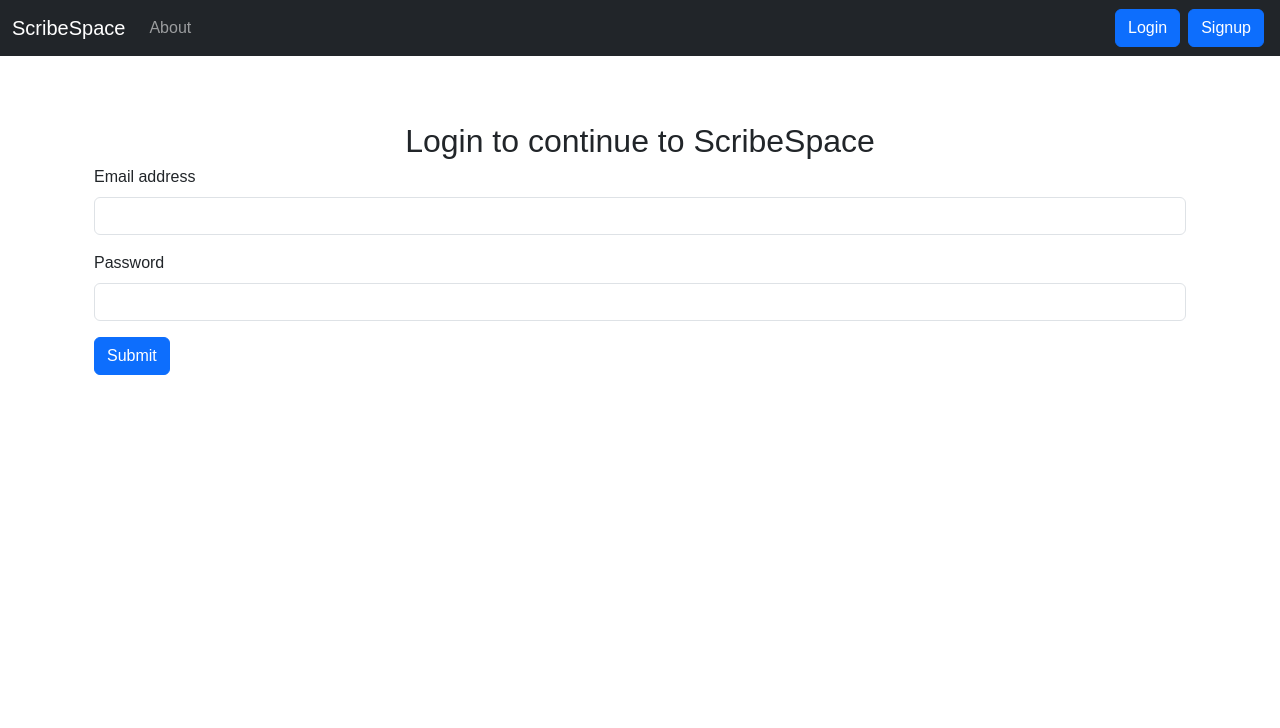
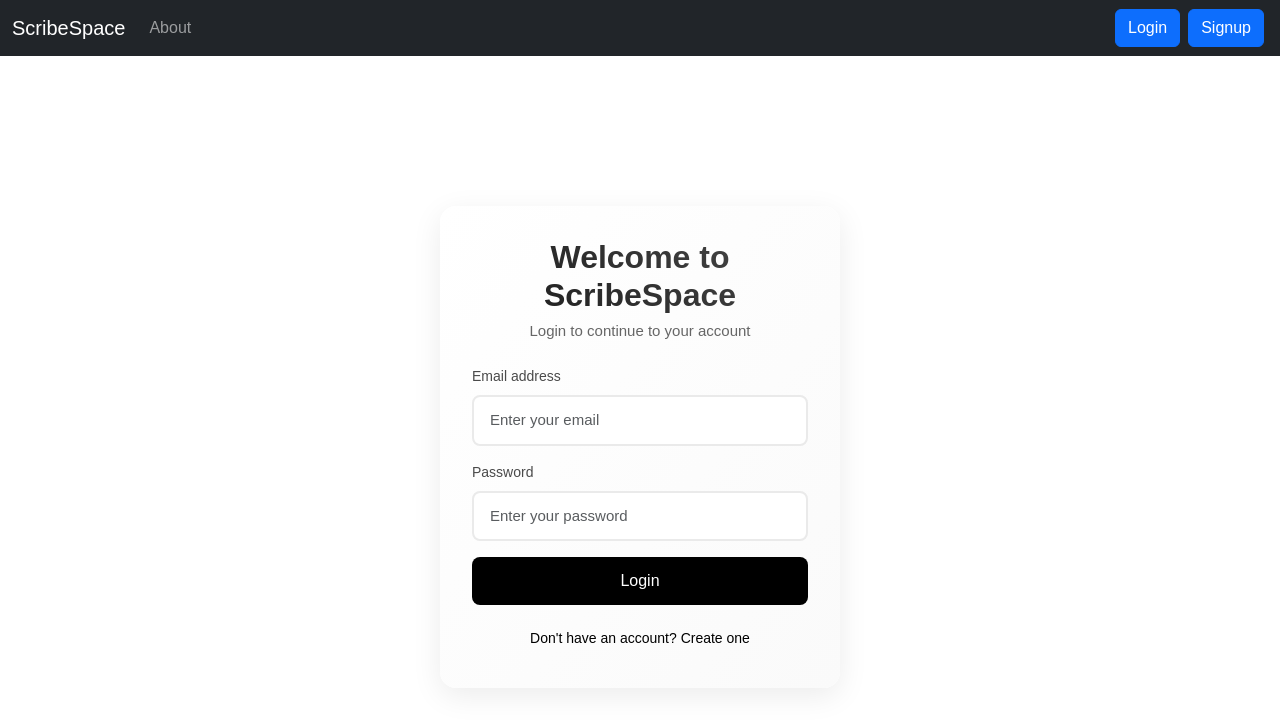
Before and after one commit to tourist03/Scribe-Script, a React (Create React App) app in the folder scribespace/: page /login in a window 1280 px wide. Shown: the top 728 px of the page. Built offline with nearby package versions, Linux system fonts and the light colour scheme.

Commit message:
Refactor Login component to improve user experience. Added loading state during login, updated styles for better UI, and enhanced accessibility with placeholder text and auto-complete attributes. Included a link for new users to create an account.

```diff
--- /dev/null
+++ b/scribespace/src/components/Login.css
@@ -0,0 +1,96 @@
+.login-container {
+    max-width: 400px;
+    margin: 100px auto;
+    padding: 32px;
+    border-radius: 16px;
+    box-shadow: 0 8px 30px rgba(0, 0, 0, 0.08);
+    background: linear-gradient(to bottom right, #ffffff, #fafafa);
+    text-align: center;
+    transition: transform 0.2s ease;
+  }
+
+  .login-container:hover {
+    transform: translateY(-2px);
+  }
+
+  h2 {
+    margin-bottom: 12px;
+    font-size: 28px;
+    font-weight: 700;
+    background: linear-gradient(45deg, #1a1a1a, #4a4a4a);
+    -webkit-background-clip: text;
+    -webkit-text-fill-color: transparent;
+  }
+
+  p {
+    margin-bottom: 24px;
+    color: #666;
+    font-size: 15px;
+  }
+
+  .form-control {
+    width: 100%;
+    padding: 12px 16px;
+    margin-bottom: 16px;
+    border: 2px solid #eaeaea;
+    border-radius: 8px;
+    font-size: 15px;
+    transition: all 0.2s ease;
+  }
+
+  .form-control:focus {
+    outline: none;
+    border-color: #000;
+    box-shadow: 0 0 0 3px rgba(0, 0, 0, 0.1);
+  }
+
+  .form-label {
+    display: block;
+    text-align: left;
+    margin-bottom: 8px;
+    color: #4a4a4a;
+    font-weight: 500;
+    font-size: 14px;
+  }
+
+  .btn-dark {
+    width: 100%;
+    padding: 12px;
+    background-color: #000;
+    color: #fff;
+    border: none;
+    border-radius: 8px;
+    font-size: 16px;
+    font-weight: 500;
+    cursor: pointer;
+    transition: all 0.2s ease;
+  }
+
+  .btn-dark:hover {
+    background-color: #1a1a1a;
+    transform: translateY(-1px);
+  }
+
+  .btn-dark:active {
+    transform: translateY(0);
+  }
+
+  .btn-link {
+    color: #000;
+    text-decoration: none;
+    font-size: 14px;
+    transition: color 0.2s ease;
+  }
+
+  .btn-link:hover {
+    color: #4a4a4a;
+    text-decoration: underline;
+  }
+
+  .mb-3 {
+    margin-bottom: 20px;
+  }
+
+  .mt-3 {
+    margin-top: 20px;
+  }
--- a/scribespace/src/components/Login.js
+++ b/scribespace/src/components/Login.js
@@ -1,13 +1,15 @@
 import React, { useState } from "react";
 import { useNavigate } from "react-router-dom";
+import './Login.css';
 
 const Login = (props) => {
   let navigate = useNavigate();
   const [credentials, setCredentials] = useState({ email: "", password: "" });
-  const [showModal, setShowModal] = useState(false);
+  const [isLoading, setIsLoading] = useState(false);
 
   const handleSubmit = async (e) => {
     e.preventDefault();
+    setIsLoading(true);
     const host = "http://localhost:5001";
 
     try {
@@ -23,66 +25,73 @@ const Login = (props) => {
       });
 
       const json = await response.json();
-      // console.log('Login response:', json);
-
       if (json.success) {
-        // Save the token first
         localStorage.setItem('token', json.authToken);
-
-        // Show success message
         props.showAlert("Login successful!", "success");
-
-        // Navigate after everything is done
         navigate("/");
-        console.log("Login successful");
-        setShowModal(false);
       } else {
         props.showAlert("Invalid Credentials", "danger");
       }
     } catch (error) {
-      // console.error('Login error:', error);
       props.showAlert("Something went wrong", "danger");
+    } finally {
+      setIsLoading(false);
     }
   };
 
   const onChange = (e) => {
     setCredentials({ ...credentials, [e.target.name]: e.target.value });
   };
+
   return (
-    <div className = "container mt-3">
-      <h2>Login to continue to ScribeSpace</h2>
+    <div className="login-container">
+      <h2>Welcome to ScribeSpace</h2>
+      <p>Login to continue to your account</p>
       <form onSubmit={handleSubmit}>
         <div className="mb-3">
-          <label htmlFor="email" className="form-label">
-            Email address
-          </label>
+          <label htmlFor="email" className="form-label">Email address</label>
           <input
             type="email"
             className="form-control"
             id="email"
             name="email"
+            placeholder="Enter your email"
             value={credentials.email}
             onChange={onChange}
+            autoComplete="email"
           />
-          <div id="password" className="form-text"></div>
         </div>
         <div className="mb-3">
-          <label htmlFor="password" className="form-label">
-            Password
-          </label>
+          <label htmlFor="password" className="form-label">Password</label>
           <input
             type="password"
             className="form-control"
             id="password"
             name="password"
+            placeholder="Enter your password"
             value={credentials.password}
             onChange={onChange}
+            autoComplete="current-password"
           />
         </div>
 
-        <button type="submit" className="btn btn-primary">
-          Submit
+        <button
+          type="submit"
+          className="btn btn-dark"
+          disabled={isLoading}
+        >
+          {isLoading ? "Logging in..." : "Login"}
         </button>
+
+        <div className="mt-3">
+          <button
+            type="button"
+            className="btn btn-link"
+            onClick={() => navigate("/signup")}
+          >
+            Don't have an account? Create one
+          </button>
+        </div>
       </form>
     </div>
   );
```
